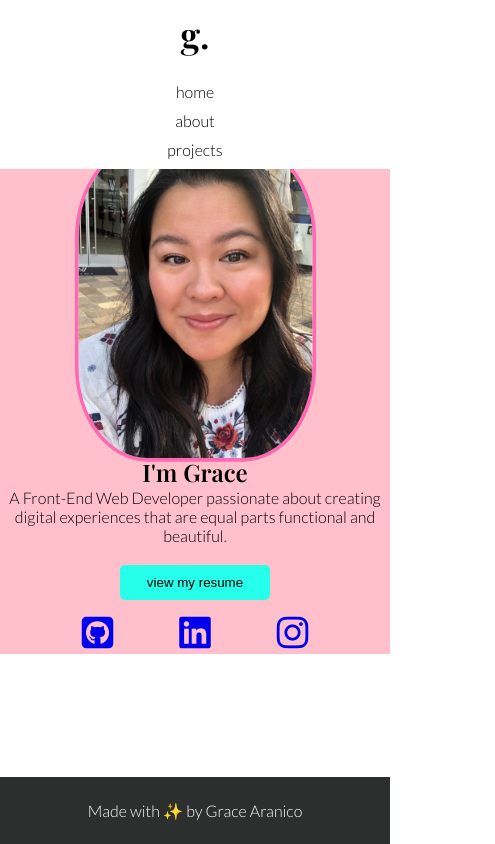
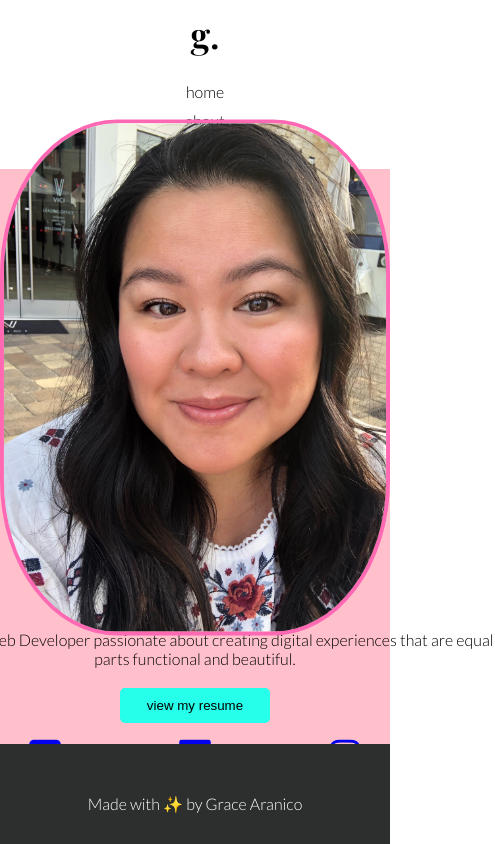
Before and after one commit to garanico/garanico, a React (Create React App) app: page / in a window 390 px wide. Shown: the whole page, 495 px wide, since content can reach past the window. Built offline with nearby package versions, Linux system fonts and the light colour scheme.

Commit message:
chore(css): add media queries for each component

```diff
--- a/src/App.css
+++ b/src/App.css
@@ -2,6 +2,7 @@
 * {
   margin: 0;
   padding: 0;
+  box-sizing: border-box;
 }
 
 h5 {
@@ -48,6 +49,7 @@ button:hover{
   justify-content: space-between;
   margin: 0 10px;
   height: 6vh;
+  width:100%;
 
 }
 
@@ -63,6 +65,62 @@ button:hover{
   font-size: 16px;
 }
 
+@media screen and (max-width > 1200px) {
+  #navbar .nav-links {
+    width: 15%;
+  }
+}
+
+@media screen and (max-width: 900px) {
+
+}
+
+
+@media screen and (max-width: 720px) {
+  #navbar {
+    flex-direction: column;
+    height: 10vh;
+  }
+
+  #navbar .nav-links {
+    width: 50%;
+    justify-content: space-between;
+    padding-bottom: 10px;
+  }
+}
+
+@media screen and (max-width: 550px ) {
+  #navbar {
+    flex-direction: column;
+    height: 20vh;
+  }
+
+  #navbar .nav-links {
+    flex-direction: column;
+    width: 50%;
+    padding-bottom: 10px;
+  }
+  #navbar p {
+    margin-top: 10px;
+  }
+}
+
+@media screen and (max-width: 375px ) {
+  #navbar {
+    flex-direction: column;
+    height: 20vh;
+  }
+
+  #navbar .nav-links {
+    flex-direction: column;
+    width: 50%;
+    padding-bottom: 10px;
+  }
+  #navbar p {
+    margin-top: 10px;
+  }
+}
+
 
 /* Homepage Styles */
 #homepage {
@@ -71,8 +129,10 @@ button:hover{
   flex-direction: column;
   justify-content: space-between;
   background-color: pink;
-  overflow: auto;
+  /* overflow: auto; */
   justify-content: center;
+  padding: 10px;
+  align-self: center;
 }
 
 #homepage .container-1 {
@@ -84,18 +144,22 @@ button:hover{
 
 #homepage .intro-text {
   text-align: left;
+  width:600px;
 }
 
 #homepage .intro-photo {
   overflow: visible;
+  width:600px;
+  justify-self: flex-end;
+  display: inline-block;
 }
 
 #homepage .photo {
-  width: 25%;
-  border: solid 7px hotpink;
+  width: 40%;
+  border: solid 5px hotpink;
   border-radius: 30%;
   z-index: 10;
-  transform: scale(1.2);
+  transform: scale(1.3);
 }
 
 #homepage .contact-links{
@@ -105,7 +169,6 @@ button:hover{
   flex-direction: row;
   justify-content: space-evenly;
   margin-top: 20px;
-  background-color: pink;
 }
 
 #homepage .social-icons {
@@ -115,24 +178,8 @@ button:hover{
   font-size: 36px;
 }
 
+@media screen and (max-width > 1200px) {
 
-/* Footer Styles */
-#footer {
-  background-color: #2d2e2e;
-  color: #fff;
-  padding: 2% 0;
-  align-items: center;
-  position: fixed;
-  bottom: 0;
-  width: 100%;
-}
-
-
-/* Media Queries */
-@media screen and (max-width > 1200px) {
-  #navbar .nav-links {
-    width: 15%;
-  }
 }
 
 @media screen and (max-width: 900px) {
@@ -152,51 +199,17 @@ button:hover{
     margin-top: 10px;
     font-size: 30px;
   }
-
-  #footer {
-    padding: 4% 0;
-  }
 }
 
 
 @media screen and (max-width: 720px) {
-  #navbar {
-    flex-direction: column;
-    height: 10vh;
-  }
-
-  #navbar .nav-links {
-    width: 50%;
-    justify-content: space-between;
-    padding-bottom: 10px;
-  }
-
   #homepage .photo {
     width: 50%;
     border: solid 5px hotpink;
   }
-
-  #footer {
-    padding: 6% 0;
-  }
-
-
 }
 
 @media screen and (max-width: 550px ) {
-  #navbar {
-    flex-direction: column;
-    height: 20vh;
-  }
-
-  #navbar .nav-links {
-    flex-direction: column;
-    width: 50%;
-    padding-bottom: 10px;
-  }
-  #navbar p {
-    margin-top: 10px;
-  }
   #homepage .container-1 {
     flex-direction: column;
     justify-content: center;
@@ -218,27 +231,49 @@ button:hover{
     margin-top: 10px;
     font-size: 36px;
   }
+}
 
+@media screen and (max-width: 375px ) {
+
+}
+
+
+/* Footer Styles */
+#footer {
+  background-color: #2d2e2e;
+  color: #fff;
+  padding: 10px 0;
+  height: 100px;
+  align-items: center;
+  position: fixed;
+  bottom: 0;
+  width: 100%;
+}
+
+#footer p{
+  line-height: 100px;
+}
+
+@media screen and (max-width > 1200px) {
+
+}
+
+@media screen and (max-width: 900px) {
+
+}
+
+
+@media screen and (max-width: 720px) {
+
+}
+
+@media screen and (max-width: 550px ) {
 
 }
 
 @media screen and (max-width: 375px ) {
-  #navbar {
-    flex-direction: column;
-    height: 20vh;
-  }
-
-  #navbar .nav-links {
-    flex-direction: column;
-    width: 50%;
-    padding-bottom: 10px;
-  }
-  #navbar p {
-    margin-top: 10px;
-  }
 
 }
-
 
 
 /* @media screen and (max-width: 280px ) {
--- a/src/Components/Homepage.js
+++ b/src/Components/Homepage.js
@@ -4,13 +4,12 @@ import grace from '../img/grace.JPG';
 
 function Homepage() {
   return (
-    <>
     <main id="homepage">
       <section className="container-1">
 
       <div className="intro-photo">
-          <img className="photo" src={grace} alt="Grace Aranico's headshot photo" />
-        </div>
+        <img className="photo" src={grace} alt="Grace Aranico's headshot" />
+      </div>
 
         <div className="intro-text">
           <p>Oh hey!</p>
@@ -26,15 +25,15 @@ function Homepage() {
           </div>
 
           <div className="social-icons">
-            <a href="https://github.com/garanico" target="_blank">
+            <a href="https://github.com/garanico" target="_blank" rel="noopener">
               <i className="fab fa-github-square"></i>
             </a>
 
-            <a href="https://linkedin.com/in/gracearanico/" target="_blank">
+            <a href="https://linkedin.com/in/gracearanico/" target="_blank" rel="noopener">
               <i className="fab fa-linkedin"></i>
             </a>
 
-            <a href="https://instagram.com/gracieissoamzin" target="_blank">
+            <a href="https://instagram.com/gracieissoamzin" target="_blank" rel="noopener">
               <i className="fab fa-instagram"></i>
             </a>
           </div>
@@ -50,8 +49,8 @@ function Homepage() {
 
 
       </div>
+
     </main>
-    </>
   )
 }
 
```
